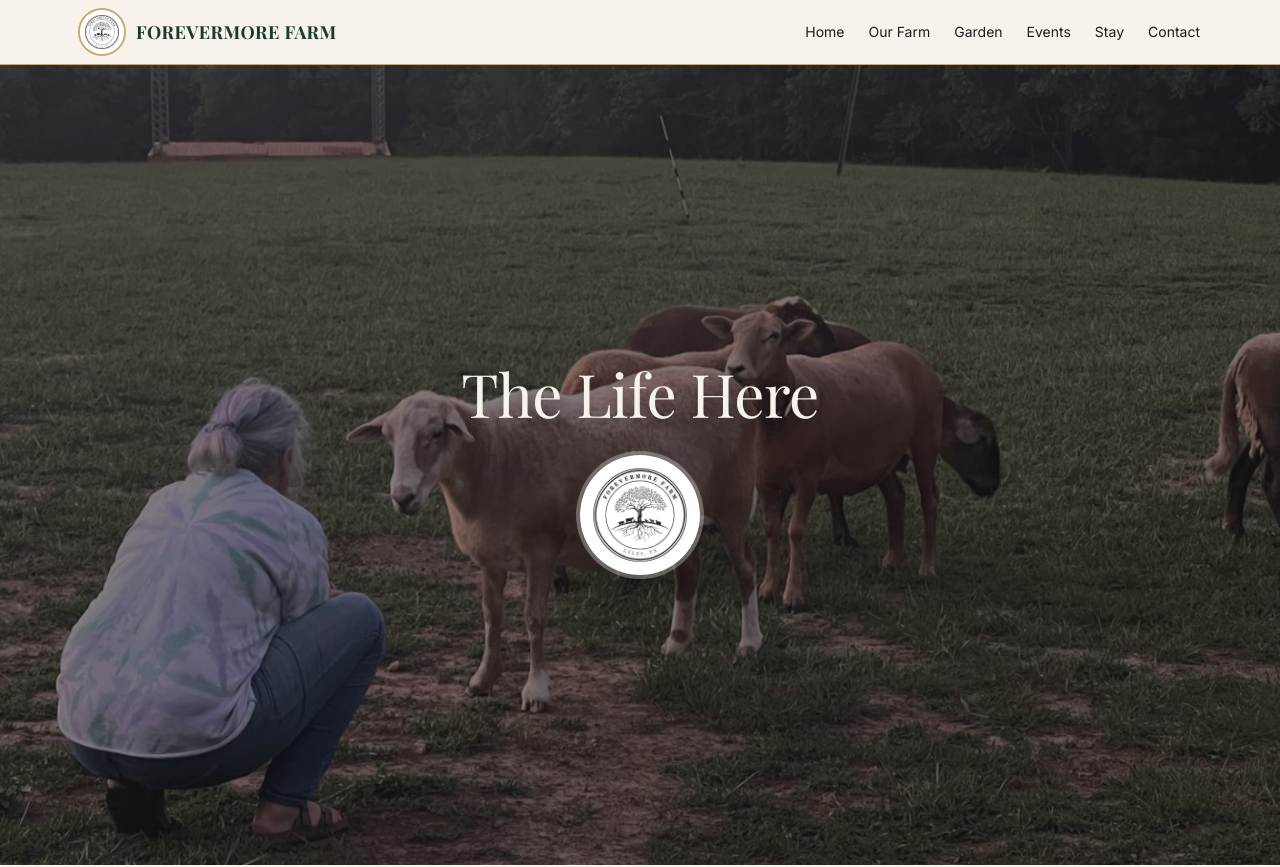
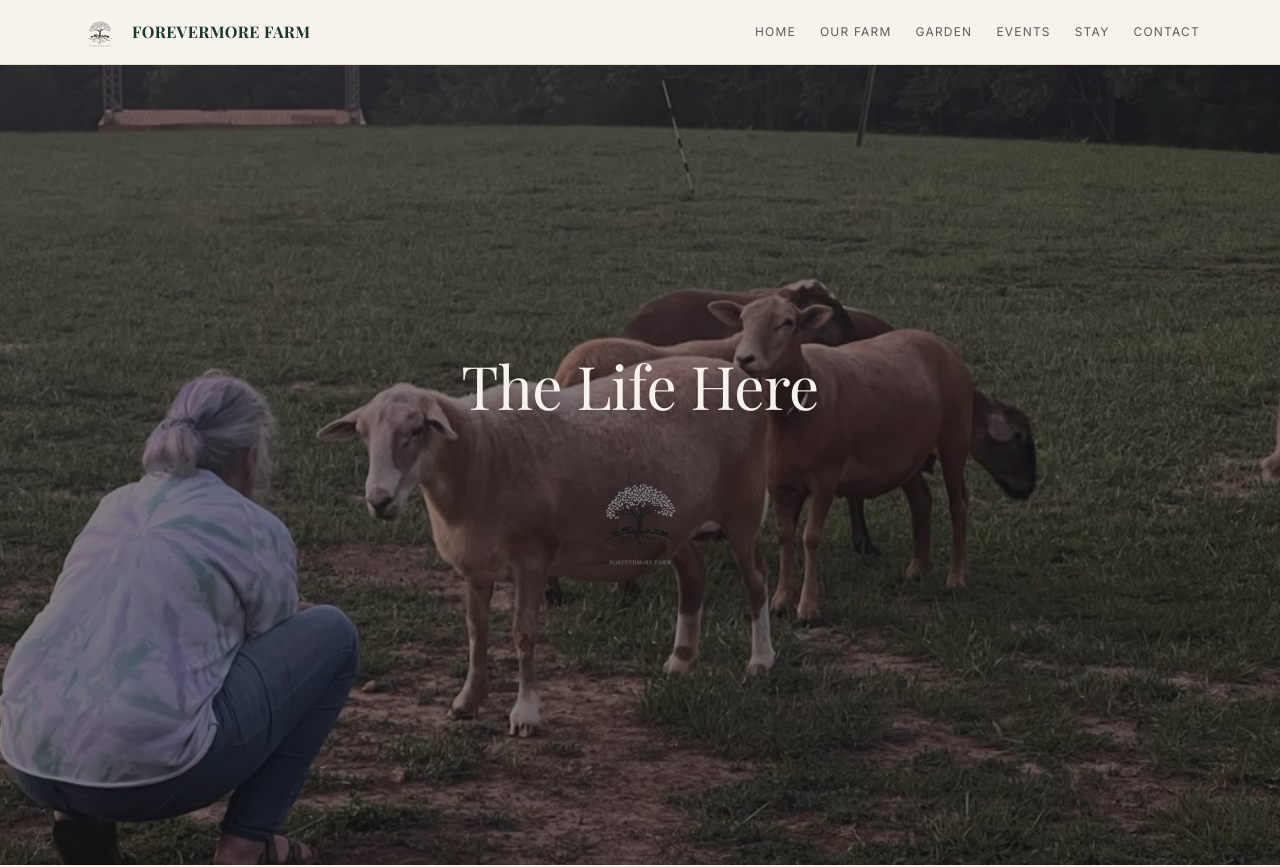
Before and after one commit to forevermore3333/forevermorefarm-website, a Next.js app: page /our-farm in a window 1280 px wide. Shown: the top 867 px of the page. Built offline with nearby package versions, Linux system fonts and the light colour scheme; a web font is replaced by a local one.

Commit message:
SVG logo (transparent), parallax hero scroll, elevated nav typography

```diff
--- a/package.json
+++ b/package.json
@@ -9,6 +9,7 @@
     "lint": "eslint"
   },
   "dependencies": {
+    "framer-motion": "^12.34.4",
     "next": "16.1.6",
     "react": "19.2.3",
     "react-dom": "19.2.3",
--- a/src/components/Footer.tsx
+++ b/src/components/Footer.tsx
@@ -1,29 +1,27 @@
-import Image from 'next/image'
 import Link from 'next/link'
 
 export default function Footer() {
   return (
-    <footer className="bg-farm-charcoal text-farm-cream py-12 px-4">
+    <footer className="bg-farm-charcoal text-farm-cream py-16 px-4">
       <div className="max-w-4xl mx-auto text-center">
         <div className="flex justify-center mb-6">
-          <Image
-            src="/images/forevermore-farm-logo.jpg"
+          <img
+            src="/images/forevermore-farm-logo.svg"
             alt="Forevermore Farm"
-            width={80}
-            height={80}
-            className="rounded-full opacity-80 ring-2 ring-farm-tan/40"
+            className="w-20 h-20 opacity-70"
+            style={{ filter: 'brightness(10)' }}
           />
         </div>
-        <p className="font-serif text-lg text-farm-cream/90 mb-2">Forevermore Farm</p>
-        <p className="text-farm-cream/50 text-sm mb-6">Lyles, TN 37098</p>
-        <div className="flex justify-center gap-6 text-sm text-farm-cream/50 mb-8">
+        <p className="font-serif text-lg text-farm-cream/90 mb-1 tracking-wide">Forevermore Farm</p>
+        <p className="text-farm-tan text-xs tracking-widest uppercase mb-8">Lyles, Tennessee</p>
+        <div className="flex justify-center gap-8 text-xs tracking-widest uppercase text-farm-cream/40 mb-10">
           <Link href="/our-farm" className="hover:text-farm-cream transition-colors">Our Farm</Link>
           <Link href="/straw-bale-garden" className="hover:text-farm-cream transition-colors">Garden</Link>
           <Link href="/events" className="hover:text-farm-cream transition-colors">Events</Link>
           <Link href="/stay" className="hover:text-farm-cream transition-colors">Stay</Link>
           <Link href="/contact" className="hover:text-farm-cream transition-colors">Contact</Link>
         </div>
-        <p className="text-farm-cream/30 text-xs">&copy; 2026 Forevermore Farm. All rights reserved.</p>
+        <p className="text-farm-cream/20 text-xs">&copy; 2026 Forevermore Farm. All rights reserved.</p>
       </div>
     </footer>
   )
--- a/src/components/HeroSection.tsx
+++ b/src/components/HeroSection.tsx
@@ -1,4 +1,8 @@
+'use client'
+
 import Image from 'next/image'
+import { useRef } from 'react'
+import { motion, useScroll, useTransform } from 'framer-motion'
 
 interface HeroSectionProps {
   title: string
@@ -11,9 +15,17 @@ interface HeroSectionProps {
 }
 
 export default function HeroSection({ title, subtitle, ctaText, ctaHref, bgImage, showLogo, children }: HeroSectionProps) {
+  const ref = useRef<HTMLElement>(null)
+  const { scrollYProgress } = useScroll({
+    target: ref,
+    offset: ['start start', 'end start'],
+  })
+  const y = useTransform(scrollYProgress, [0, 1], ['0%', '30%'])
+
   return (
-    <section className="relative flex items-center justify-center min-h-screen">
+    <section ref={ref} className="relative flex items-center justify-center min-h-screen overflow-hidden">
       {bgImage && (
+        <motion.div style={{ y }} className="absolute inset-0 scale-110">
           <Image
             src={bgImage}
             alt=""
@@ -21,6 +33,7 @@ export default function HeroSection({ title, subtitle, ctaText, ctaHref, bgImage
             className="object-cover"
             priority
           />
+        </motion.div>
       )}
       <div className="absolute inset-0 bg-farm-charcoal/55" />
       <div className="relative z-10 text-center px-4 max-w-3xl">
@@ -35,19 +48,18 @@ export default function HeroSection({ title, subtitle, ctaText, ctaHref, bgImage
         {ctaText && ctaHref && (
           <a
             href={ctaHref}
-            className="inline-block bg-farm-green text-farm-cream px-8 py-3 rounded-sm text-sm font-medium tracking-wide hover:bg-farm-green/90 transition-colors mb-10"
+            className="inline-block bg-farm-green text-farm-cream px-8 py-3 rounded-sm text-sm font-medium tracking-widest uppercase hover:bg-farm-green/90 transition-colors mb-10"
           >
             {ctaText}
           </a>
         )}
         {showLogo && (
-          <div className="flex justify-center mt-6">
-            <Image
-              src="/images/forevermore-farm-logo.jpg"
+          <div className="flex justify-center mt-8">
+            <img
+              src="/images/forevermore-farm-logo.svg"
               alt="Forevermore Farm"
-              width={120}
-              height={120}
-              className="rounded-full ring-4 ring-white/30 shadow-2xl"
+              className="w-32 h-32 drop-shadow-2xl"
+              style={{ filter: 'drop-shadow(0 4px 24px rgba(0,0,0,0.5))' }}
             />
           </div>
         )}
--- a/src/components/Nav.tsx
+++ b/src/components/Nav.tsx
@@ -2,7 +2,6 @@
 
 import { useState } from 'react'
 import Link from 'next/link'
-import Image from 'next/image'
 
 const links = [
   { href: '/', label: 'Home' },
@@ -17,17 +16,15 @@ export default function Nav() {
   const [open, setOpen] = useState(false)
 
   return (
-    <nav className="sticky top-0 z-50 bg-farm-cream border-b border-farm-tan">
+    <nav className="sticky top-0 z-50 bg-farm-cream/95 backdrop-blur-sm border-b border-farm-tan/30">
       <div className="max-w-6xl mx-auto px-4 flex items-center justify-between h-16">
         <Link href="/" className="flex items-center gap-3">
-          <Image
-            src="/images/forevermore-farm-logo.jpg"
+          <img
+            src="/images/forevermore-farm-logo.svg"
             alt="Forevermore Farm"
-            width={44}
-            height={44}
-            className="rounded-full object-cover ring-2 ring-farm-tan"
+            className="w-10 h-10"
           />
-          <span className="font-serif text-lg font-bold text-farm-green tracking-wide hidden sm:block">
+          <span className="font-serif text-base font-bold text-farm-green tracking-wide hidden sm:block">
             FOREVERMORE FARM
           </span>
         </Link>
@@ -38,7 +35,7 @@ export default function Nav() {
             <Link
               key={l.href}
               href={l.href}
-              className="text-sm text-farm-charcoal hover:text-farm-green transition-colors"
+              className="text-xs tracking-widest uppercase text-farm-charcoal/70 hover:text-farm-green transition-colors"
             >
               {l.label}
             </Link>
@@ -59,13 +56,13 @@ export default function Nav() {
 
       {/* Mobile dropdown */}
       {open && (
-        <div className="md:hidden bg-farm-cream border-t border-farm-tan px-4 pb-4">
+        <div className="md:hidden bg-farm-cream border-t border-farm-tan/30 px-4 pb-4">
           {links.map((l) => (
             <Link
               key={l.href}
               href={l.href}
               onClick={() => setOpen(false)}
-              className="block py-2 text-sm text-farm-charcoal hover:text-farm-green"
+              className="block py-3 text-xs tracking-widest uppercase text-farm-charcoal/70 hover:text-farm-green"
             >
               {l.label}
             </Link>
```
Also changed, not shown: public/images/forevermore-farm-logo.svg (added), 1 other file (tests, documents, lock files or other folders). Lines whose indentation alone changed are shown as unchanged.
